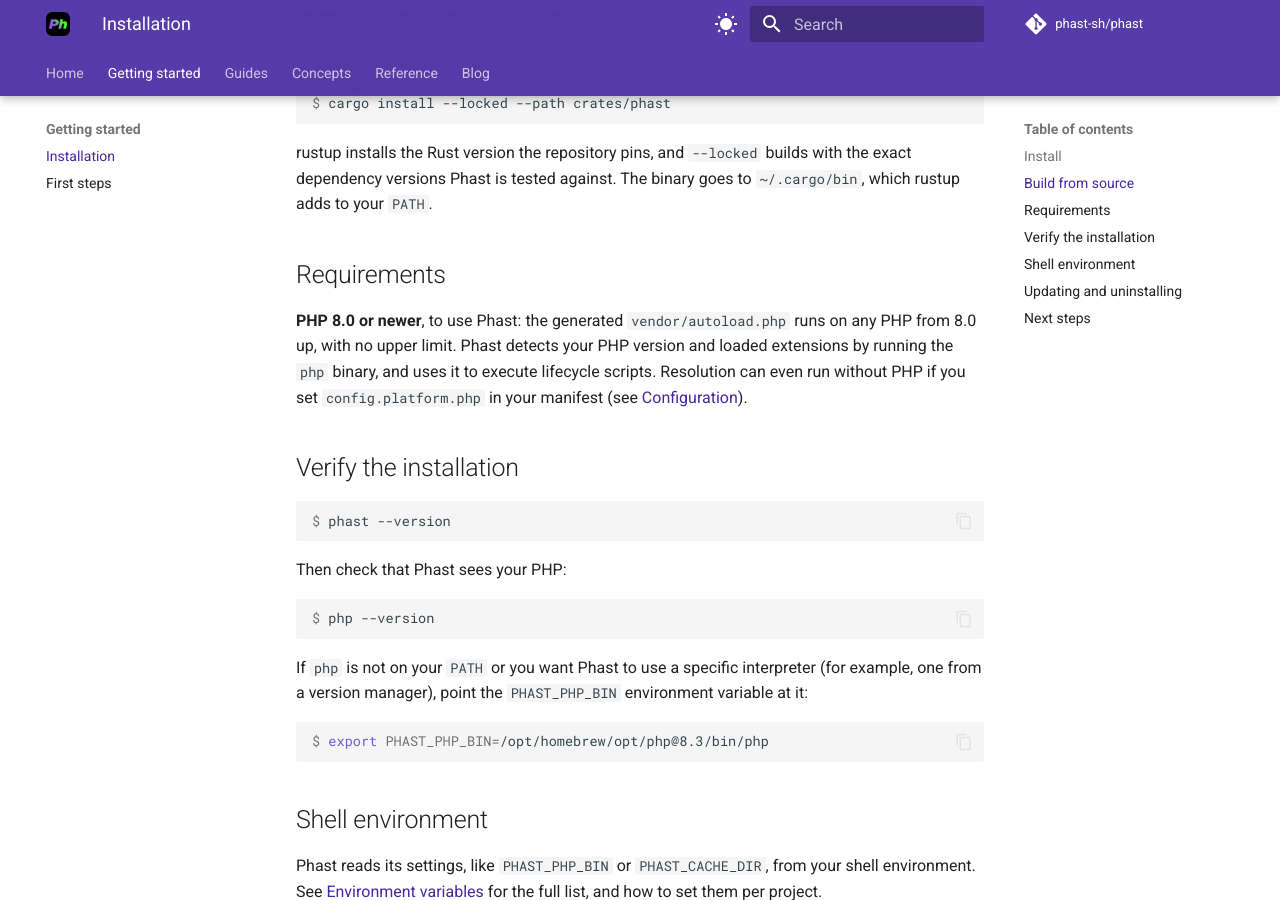
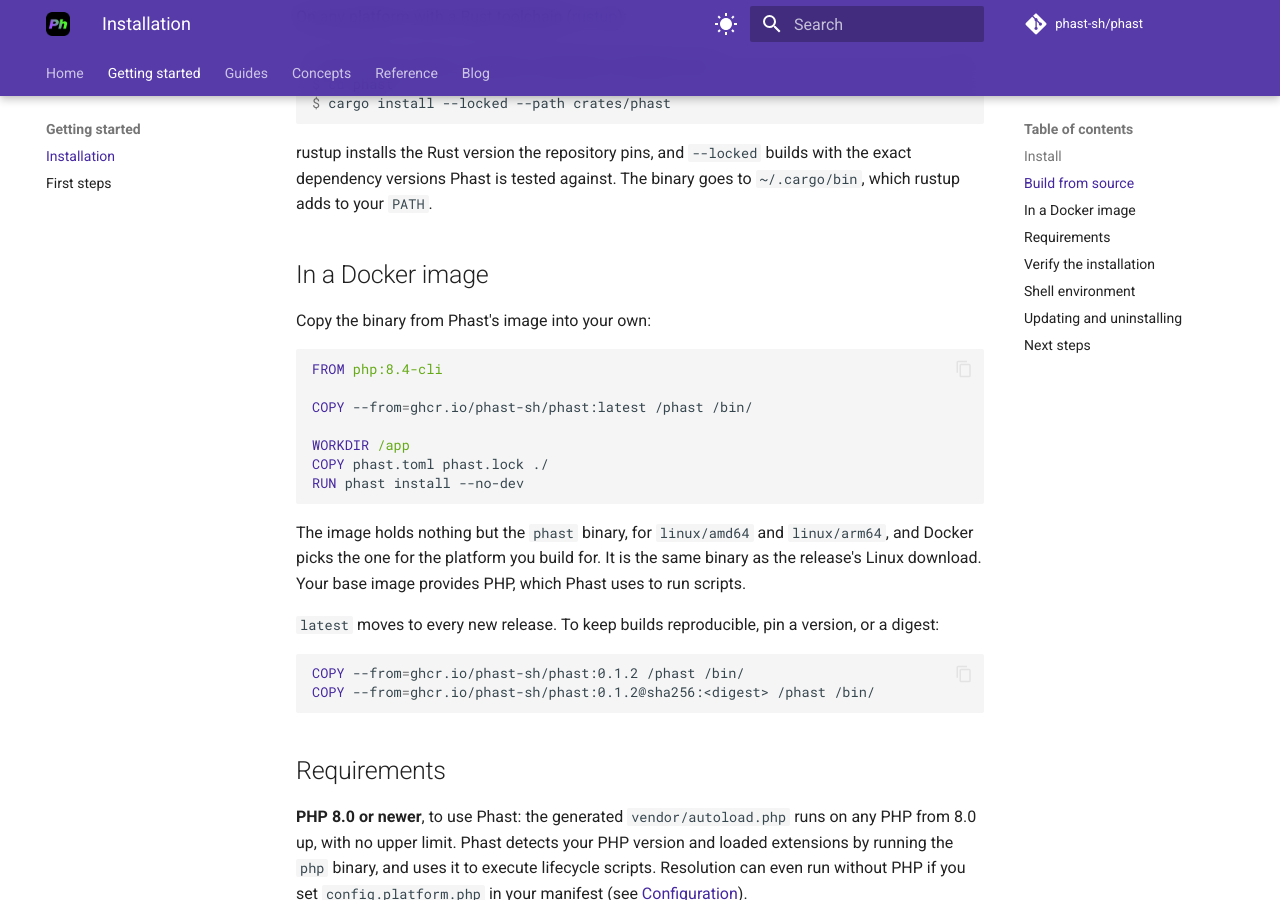
Before and after one commit to phast-sh/phast, an MkDocs documentation site: the page built from docs/getting-started/installation.md, in a window 1280 px wide and 900 px high, scrolled down 891 px. Built offline with MkDocs 1.6.1 and Material for MkDocs 9.7.7, drawn with Linux system fonts in a browser that asks for light colours; comment, search, counter and statistics services are not loaded.

Commit message:
feat: publish a Docker image to copy Phast into PHP images (#44)

````diff
--- a/docs/getting-started/installation.md
+++ b/docs/getting-started/installation.md
@@ -44,6 +44,32 @@ $ cargo install --locked --path crates/phast
 rustup installs the Rust version the repository pins, and `--locked` builds with the exact
 dependency versions Phast is tested against. The binary goes to `~/.cargo/bin`, which
 rustup adds to your `PATH`.
+
+## In a Docker image
+
+Copy the binary from Phast's image into your own:
+
+```dockerfile
+FROM php:8.4-cli
+
+COPY --from=ghcr.io/phast-sh/phast:latest /phast /bin/
+
+WORKDIR /app
+COPY phast.toml phast.lock ./
+RUN phast install --no-dev
+```
+
+The image holds nothing but the `phast` binary, for `linux/amd64` and `linux/arm64`, and
+Docker picks the one for the platform you build for. It is the same binary as the release's
+Linux download. Your base image provides PHP, which Phast uses to run scripts.
+
+`latest` moves to every new release. To keep builds reproducible, pin a version, or a
+digest:
+
+```dockerfile
+COPY --from=ghcr.io/phast-sh/phast:0.1.2 /phast /bin/
+COPY --from=ghcr.io/phast-sh/phast:0.1.2@sha256:<digest> /phast /bin/
+```
 
 ## Requirements
 
````
Also changed, not shown: 4 other files.
